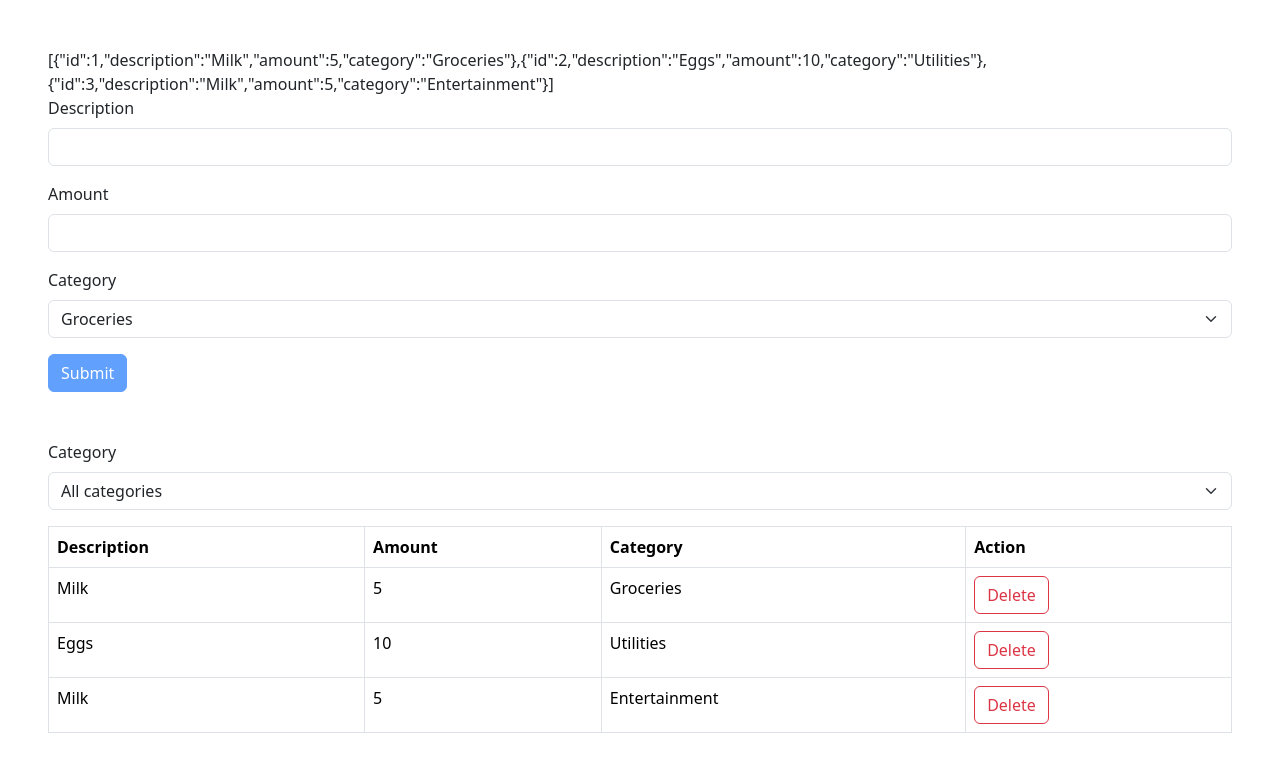
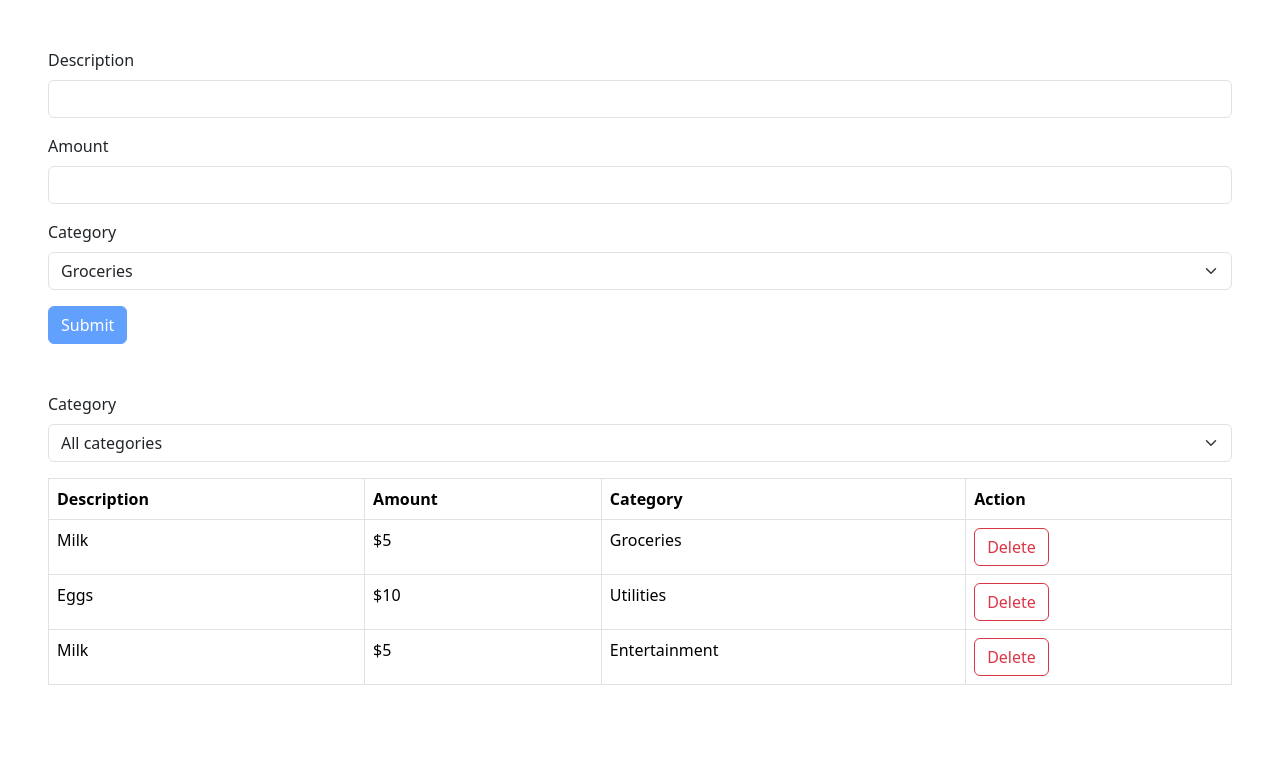
Before and after one commit to Kiru100/react-ts-expense-tracker, a React (Vite) app: page / in a window 1280 px wide. Shown: the top 772 px of the page. Built offline with nearby package versions, Linux system fonts and the light colour scheme.

Commit message:
final commit before maintaining

```diff
--- a/src/App.tsx
+++ b/src/App.tsx
@@ -1,10 +1,7 @@
-import { Form } from "react-bootstrap";
 import FormData from "./components/FormData";
 import FormInputs from "./components/FormInputs";
 import { useState } from "react";
 import { FieldValues } from "react-hook-form";
-
-
 
 function App() {
 
@@ -28,11 +25,14 @@ function App() {
 		setFormData([...form_data, new_form_data]);
 	}
 
+	const handleDelete = (expense_id: number) =>{
+		setFormData(form_data.filter(data => data.id !== expense_id))
+	}
+
 	return (
-		<div className='m-5'>
-			{JSON.stringify(form_data)}
+		<div className="m-5">
 			<FormInputs onSubmitForm={handleSubmit}/>
-			<FormData form_data={form_data} />
+			<FormData form_data={form_data} onDelete={handleDelete}/>
 		</div>
 	)
 	}
--- a/src/components/FormData.tsx
+++ b/src/components/FormData.tsx
@@ -2,23 +2,23 @@ import { useState } from "react";
 import { Form } from "react-bootstrap";
 import Table from "react-bootstrap/Table";
 interface Props{
-    form_data: FormDataItem[]
+    form_data: FormDataItem[],
+    onDelete: (expense_id: number) => void
 }
 
 interface FormDataItem {
+    id: number,
     description: string;
     amount: number;
     category: string;
 }
 
-export default function FormData({form_data}: Props){
-
+export default function FormData({form_data, onDelete}: Props){
     const [selected_category, setSelectedCategory] = useState("All");
 
     const onChange = (event: any) =>{
         setSelectedCategory(event.target.value);
     }
-
 
     return (
         <>
@@ -53,9 +53,16 @@ export default function FormData({form_data}: Props){
                         (
                             <tr key={`${index}_${data.description}`}>
                                 <td>{data.description}</td>
-                                <td>{data.amount}</td>
+                                <td>${data.amount}</td>
                                 <td>{data.category}</td>
-                                <td><button type="button" className="btn btn-outline-danger">Delete</button></td>
+                                <td>
+                                    <button
+                                        type="button"
+                                        className="btn btn-outline-danger"
+                                        onClick={()=>onDelete(data.id)}
+                                    >Delete
+                                    </button>
+                                </td>
                             </tr>
                         ))
                     }
```
